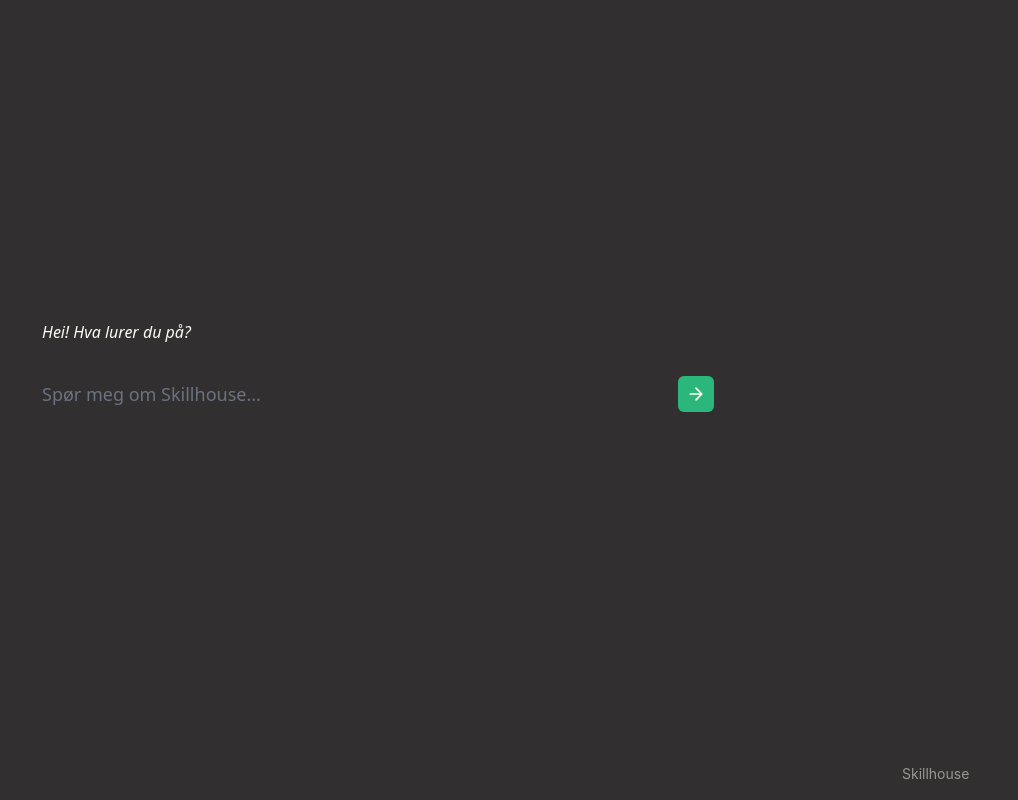
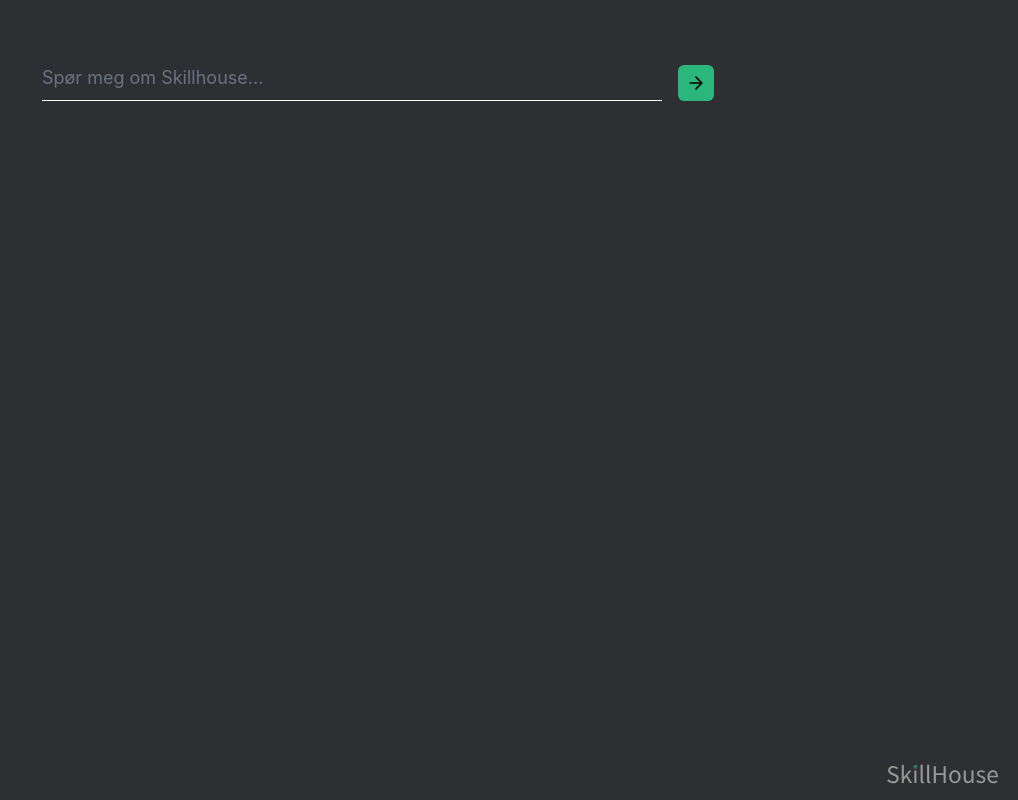
Before and after one commit to JarlJEB/infopage, a Next.js app: page / in a window 1280 px wide. Shown: the whole page, without its empty margins (262-1280 px from the left). Built offline with nearby package versions, Linux system fonts and the light colour scheme.

Commit message:
🎨 Gjenopprettet designbase før AI-integrasjon

```diff
--- a/pages/index.js
+++ b/pages/index.js
@@ -3,83 +3,49 @@ import { useState, useEffect } from 'react';
 export default function InfoPage() {
   const [messages, setMessages] = useState([]);
   const [input, setInput] = useState('');
+  const [isTyping, setIsTyping] = useState(false);
   const [placeholder, setPlaceholder] = useState('');
   const [messageCount, setMessageCount] = useState(0);
 
   useEffect(() => {
-    const intro = "Hei! Hva lurer du på?";
-    const words = intro.split(' ');
-    let i = 0;
-    const interval = setInterval(() => {
-      setMessages([{ from: 'bot', words: words.slice(0, i + 1) }]);
-      i++;
-      if (i === words.length) {
-        clearInterval(interval);
     setPlaceholder('Spør meg om Skillhouse...');
-      }
-    }, 250);
   }, []);
 
   const handleSend = () => {
     if (!input.trim()) return;
     const question = input.trim();
     setInput('');
+    setMessages((prev) => [...prev, { from: 'user', text: question }]);
+    setIsTyping(true);
     setMessageCount((count) => count + 1);
-
-    setMessages((prev) => {
-      const updated = [
-        { from: 'user', text: question },
-        ...prev
-      ];
-      return updated.slice(0, 6);
-    });
 
     const words = "Takk for spørsmålet! Skillhouse leverer rådgivning innen teknologi, ingeniørfag og salg.".split(' ');
     let i = 0;
     const interval = setInterval(() => {
       setMessages((prev) => {
         const existing = prev.filter((m) => m.from !== 'bot');
-        const botMsg = { from: 'bot', words: words.slice(0, i + 1) };
-        return [botMsg, ...existing].slice(0, 6);
+        const botMsg = { from: 'bot', text: words.slice(0, i + 1).join(' ') };
+        return [...existing, botMsg];
       });
       i++;
       if (i === words.length) {
         clearInterval(interval);
+        setIsTyping(false);
         setPlaceholder(
           messageCount + 1 >= 3 ? 'Vil du høre en suksesshistorie?' : 'Lurer du på noe annet?'
         );
       }
-    }, 250);
+    }, 150);
   };
 
   return (
-    <main className="min-h-screen flex flex-col items-center px-4 pt-[40vh] relative bg-[#312f2f] text-skillwhite font-sans overflow-hidden">
-      <div className="w-full max-w-2xl flex flex-col items-start space-y-4 max-h-[50vh] overflow-y-auto pr-2">
-        {messages.map((msg, i) => (
-          <p
-            key={i}
-            className={`whitespace-pre-wrap transition-opacity duration-500 ${
-              msg.from === 'bot' ? 'italic' : 'font-semibold'
-            }`}
-          >
-            {msg.words
-              ? msg.words.map((word, j) => (
-                  <span
-                    key={j}
-                    className="inline-block opacity-0 animate-fade-in"
-                    style={{ animationDelay: `${j * 150}ms` }}
-                  >
-                    {word + ' '}
-                  </span>
-                ))
-              : msg.text}
-          </p>
-        ))}
-      </div>
-      <div className="w-full max-w-2xl mt-8 flex items-center">
+    <main className="min-h-screen flex flex-col items-center px-4 pt-16 relative">
+      <div className="w-full max-w-2xl">
+        <div className="mb-8">
+          <div className="flex items-center mb-4">
             <input
               type="text"
-          className="bg-transparent border-none text-skillwhite placeholder-gray-500 focus:outline-none flex-1 text-lg"
+              className="bg-transparent border-b border-skillwhite text-skillwhite placeholder-gray-500 focus:outline-none flex-1 text-lg pb-2"
               placeholder={placeholder}
               value={input}
               onChange={(e) => setInput(e.target.value)}
@@ -90,10 +56,27 @@ export default function InfoPage() {
               className="ml-4 p-2 bg-skillgreen rounded-md hover:bg-opacity-80 transition"
               aria-label="Send"
             >
-          <svg xmlns="http://www.w3.org/2000/svg" className="h-5 w-5 text-skillwhite" fill="none" viewBox="0 0 24 24" stroke="currentColor">
+              <svg xmlns="http://www.w3.org/2000/svg" className="h-5 w-5 text-black" fill="none" viewBox="0 0 24 24" stroke="currentColor">
                 <path strokeLinecap="round" strokeLinejoin="round" strokeWidth={2} d="M5 12h14m-7-7l7 7-7 7" />
               </svg>
             </button>
+          </div>
+        </div>
+        <div className="flex flex-col gap-4">
+          {messages.map((msg, i) => (
+            <p
+              key={i}
+              className={`whitespace-pre-wrap transition-opacity duration-300 ${
+                msg.from === 'bot' ? 'italic text-skillwhite' : 'font-semibold text-skillwhite'
+              }`}
+            >
+              {msg.text}
+            </p>
+          ))}
+          {isTyping && (
+            <p className="italic text-gray-400 transition-opacity duration-300">Skillbot skriver...</p>
+          )}
+        </div>
       </div>
       <div className="absolute bottom-4 right-4 opacity-50">
         <img src="/skillhouse-logo.svg" alt="Skillhouse logo" className="h-5" />
--- a/styles/globals.css
+++ b/styles/globals.css
@@ -3,13 +3,5 @@
 @tailwind utilities;
 
 body {
-  @apply bg-[#312f2f] text-skillwhite font-sans;
+  @apply bg-skillgray text-skillwhite font-sans;
 }
-
-@keyframes fade-in {
-  from { opacity: 0; transform: translateY(4px); }
-  to { opacity: 1; transform: translateY(0); }
-}
-.animate-fade-in {
-  animation: fade-in 0.5s ease forwards;
-}
--- a/tailwind.config.js
+++ b/tailwind.config.js
@@ -1,15 +1,16 @@
 module.exports = {
-  content: [
-    "./pages/**/*.{js,ts,jsx,tsx}",
-    "./components/**/*.{js,ts,jsx,tsx}"
-  ],
+  content: ["./pages/**/*.{js,ts,jsx,tsx}"],
   theme: {
     extend: {
+      fontFamily: {
+        sans: ['Inter', 'sans-serif']
+      },
       colors: {
-        skillgreen: "#2bb77b",
-        skillwhite: "#fcfcf2"
+        skillgray: '#2e2f32',
+        skillgreen: '#2bb77b',
+        skillwhite: '#fcfcf2'
       }
-    }
+    },
   },
-  plugins: []
+  plugins: [],
 }
```
Also changed, not shown: package.json (+5 -5 lines), public/skillhouse-logo.svg. Lines whose indentation alone changed are shown as unchanged.
